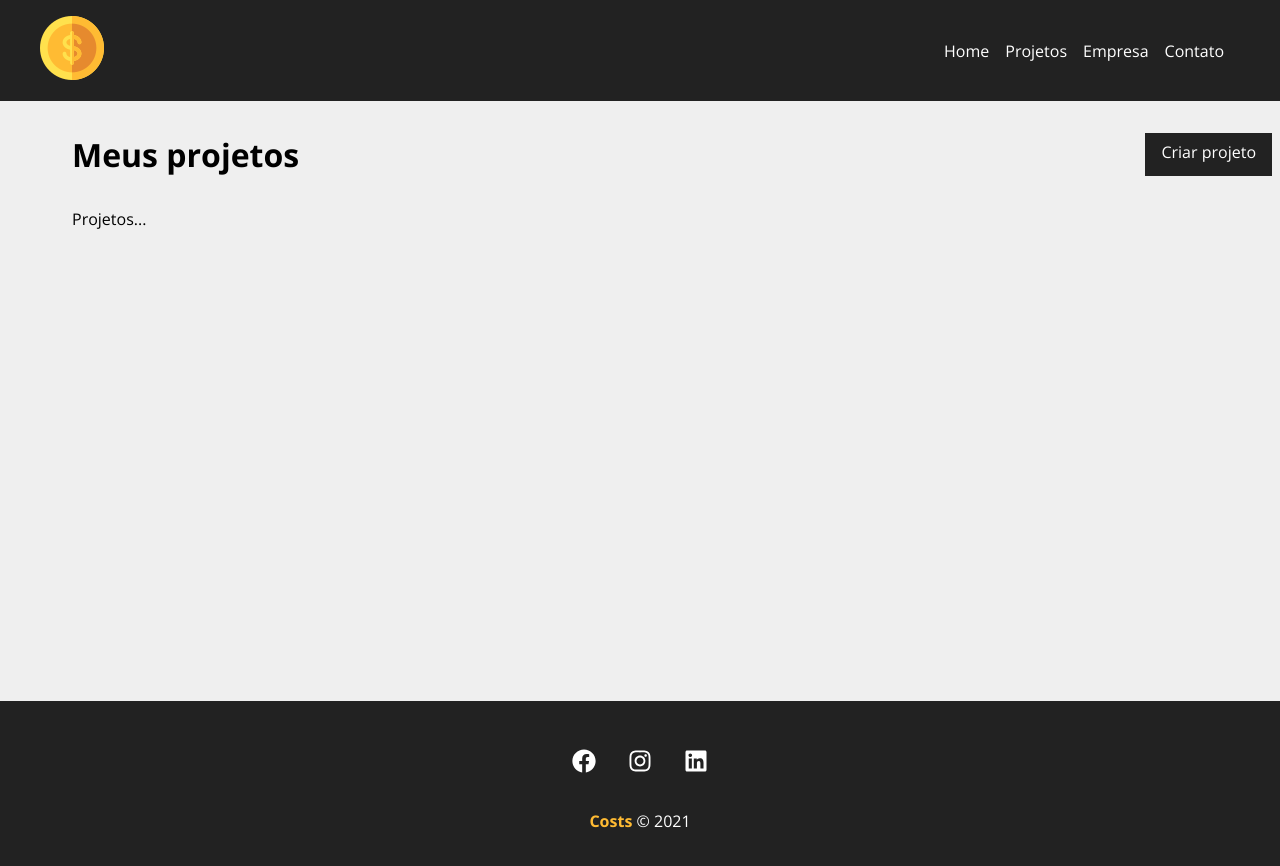
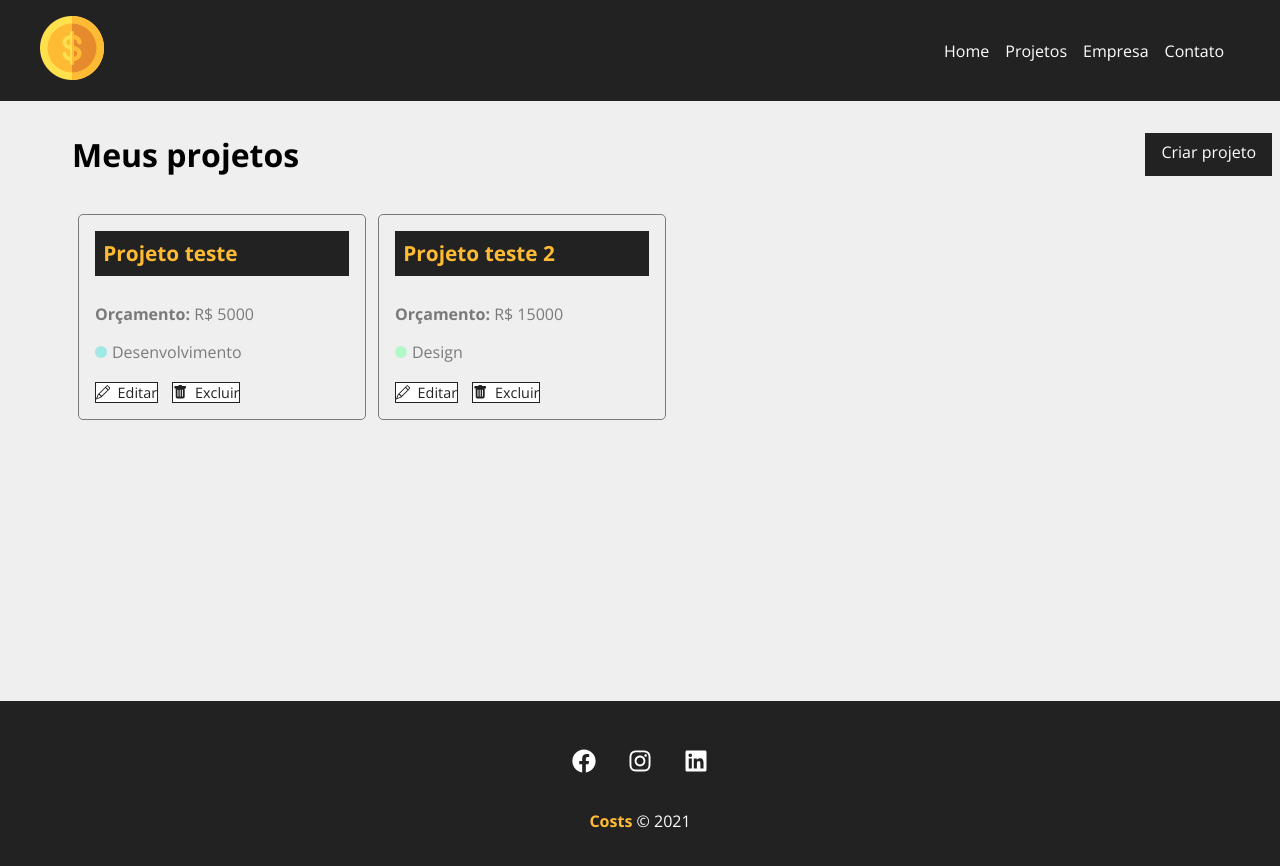
Before and after one commit to will-cesar/react-crud-projetos, a React (Create React App) app: page /projects in a window 1280 px wide. Shown: the top 866 px of the page. Built offline with nearby package versions, Linux system fonts and the light colour scheme; data requests are answered from the project's data file.

Commit message:
Aula 27 - customizando a lista de projetos

```diff
--- a/src/components/pages/Projects.js
+++ b/src/components/pages/Projects.js
@@ -1,18 +1,36 @@
+import { useEffect, useState } from "react";
 import { useLocation } from "react-router-dom";
 
 import Container from "../layout/Container";
 import LinkButton from "../layout/LinkButton";
 import Message from "../layout/Message";
+import ProjectCard from "../project/ProjectCard";
 
 import styles from "./Projects.module.css";
 
 function Projects() {
+  const [projects, setProjects] = useState([]);
+
   const location = useLocation();
   let message = "";
 
   if (location.state) {
     message = location.state.message;
   }
+
+  useEffect(() => {
+    fetch("http://localhost:5000/projects", {
+      method: "GET",
+      headers: {
+        "Content-Type": "application/json",
+      },
+    })
+      .then((resp) => resp.json())
+      .then((data) => {
+        setProjects(data);
+      })
+      .catch((err) => console.log(err));
+  }, []);
 
   return (
     <div className={styles.project_container}>
@@ -24,7 +42,16 @@
       {message && <Message msg={message} type="success" />}
 
       <Container customClass="start">
-        <p>Projetos...</p>
+        {projects.length > 0 &&
+          projects.map((project) => (
+            <ProjectCard
+              id={project.id}
+              name={project.name}
+              budget={project.budget}
+              category={project.category.name}
+              key={project.id}
+            />
+          ))}
       </Container>
     </div>
   );
--- /dev/null
+++ b/src/components/project/ProjectCard.js
@@ -0,0 +1,32 @@
+import styles from "./ProjectCard.module.css";
+
+import { BsPencil, BsFillTrashFill } from "react-icons/bs";
+import { Link } from "react-router-dom";
+
+function ProjectCard({ id, name, budget, category, handleRemove }) {
+  return (
+    <div className={styles.project_card}>
+      <h4>{name}</h4>
+
+      <p>
+        <span>Orçamento: </span>R$ {budget}
+      </p>
+
+      <p className={styles.category_text}>
+        <span className={`${styles[category.toLowerCase()]}`}></span> {category}
+      </p>
+
+      <div className={styles.project_card_actions}>
+        <Link to="/">
+          <BsPencil /> Editar
+        </Link>
+
+        <button>
+          <BsFillTrashFill /> Excluir
+        </button>
+      </div>
+    </div>
+  );
+}
+
+export default ProjectCard;
--- /dev/null
+++ b/src/components/project/ProjectCard.module.css
@@ -0,0 +1,87 @@
+.project_card {
+  padding: 1em;
+  border: 1px solid #7a7a7a;
+  border-radius: 5px;
+  width: 24%;
+  margin: .5%;
+}
+
+.project_card h4 {
+  background-color: #222;
+  color: #ffbb33;
+  padding: .4em;
+  margin-bottom: 1.3em;
+  font-size: 1.3em;
+}
+
+.project_card p {
+  color: #7a7a7a;
+  margin-bottom: 1em;
+}
+
+.project_card p span {
+  font-weight: bold;
+}
+
+.category_text {
+  display: flex;
+  align-items: center;
+}
+
+.category_text span {
+  display: block;
+  width: 12px;
+  height: 12px;
+  border-radius: 50%;
+  background-color: #ccc;
+  margin-right: 5px;
+}
+
+.category_text .infra {
+  background-color: #ffaebc;
+}
+
+.category_text .desenvolvimento {
+  background-color: #a0e7e5;
+}
+
+.category_text .design {
+  background-color: #b4f8c8;
+}
+
+.category_text .planejamento {
+  background-color: #fbe7c6;
+}
+
+.project_card_actions {
+  margin-top: 1.2em;
+  display: flex;
+  align-items: center;
+}
+
+.project_card_actions a,
+.project_card_actions button {
+  text-decoration: none;
+  border: none;
+  background-color: #fff;
+  color: #222;
+  font-size: .9em;
+  padding: .6rm 1em;
+  margin-right: 1em;
+  cursor: pointer;
+  border: 1px solid #222;
+  display: flex;
+  align-items: center;
+  justify-content: center;
+  transition: .5s;
+}
+
+.project_card_actions svg {
+  margin-right: .5em;
+}
+
+.project_card_actions a:hover,
+.project_card_actions button:hover {
+  background-color: #222;
+  color: #ffbb33;
+}
```
